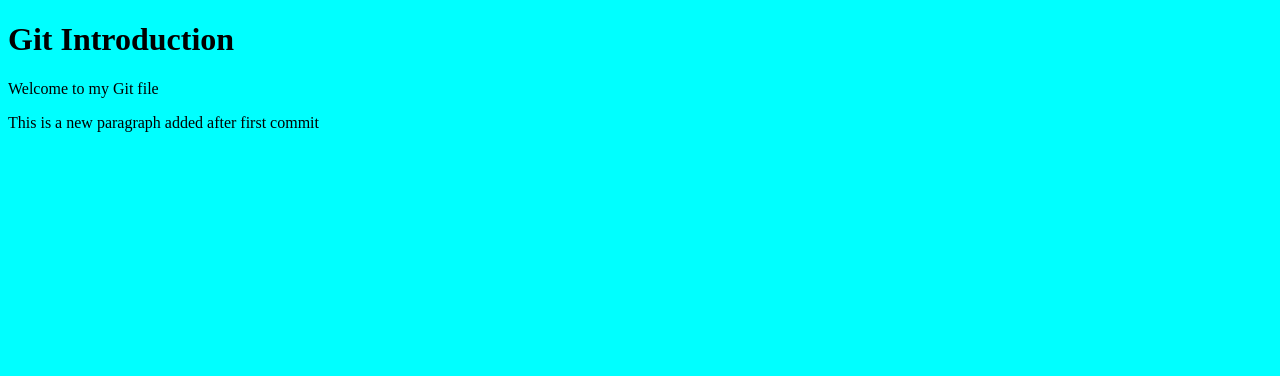
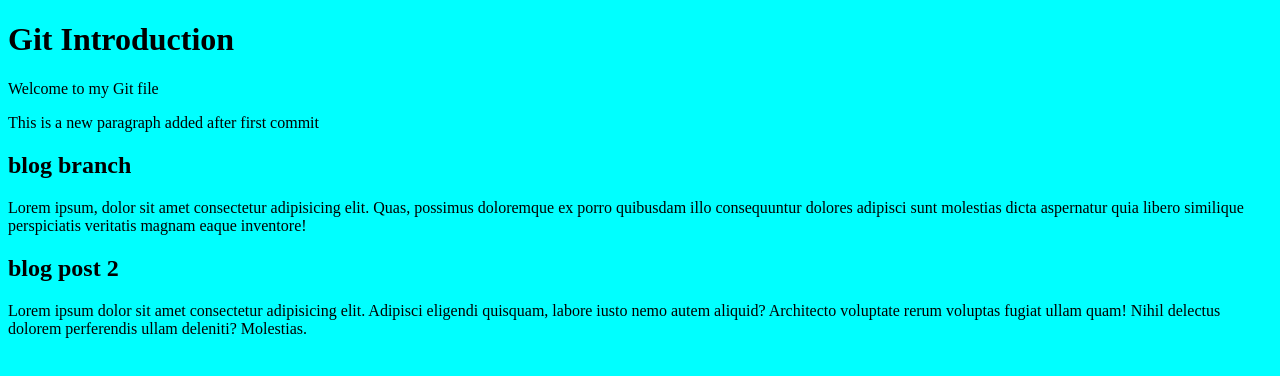
Before and after one commit to Paul15590/Git-hub-intro, a plain HTML site: page index.html in a window 1280 px wide. Drawn offline with Linux system fonts and the light colour scheme.

Commit message:
two blog post 1  added

```diff
--- a/index.html
+++ b/index.html
@@ -11,5 +11,23 @@
     <h1>Git Introduction</h1>
     <p>Welcome to my Git file</p>
     <p>This is a new paragraph added after first commit</p>
+
+    <div>
+        <article>
+            <h2>
+                blog branch
+            </h2>
+            <p>
+                Lorem ipsum, dolor sit amet consectetur adipisicing elit. Quas, possimus doloremque ex porro quibusdam illo consequuntur dolores adipisci sunt molestias dicta aspernatur quia libero similique perspiciatis veritatis magnam eaque inventore!
+            </p>
+        </article>
+
+        <article>
+            <h2>blog post 2</h2>
+            <p>
+                Lorem ipsum dolor sit amet consectetur adipisicing elit. Adipisci eligendi quisquam, labore iusto nemo autem aliquid? Architecto voluptate rerum voluptas fugiat ullam quam! Nihil delectus dolorem perferendis ullam deleniti? Molestias.
+            </p>
+        </article>
+    </div>
 </body>
 </html>
```
